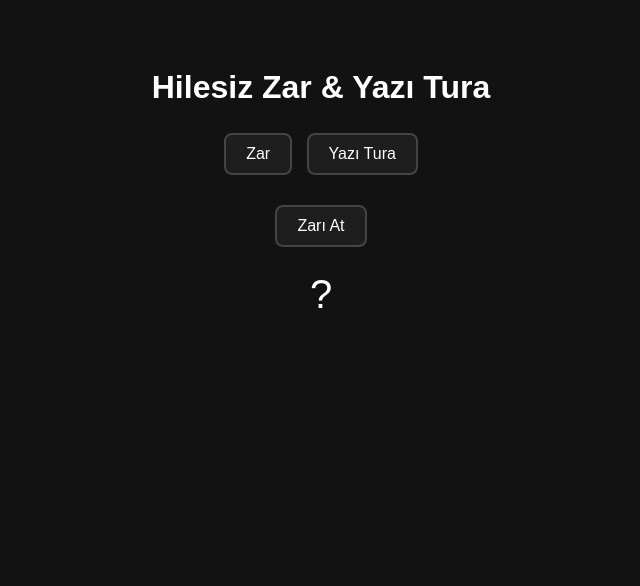
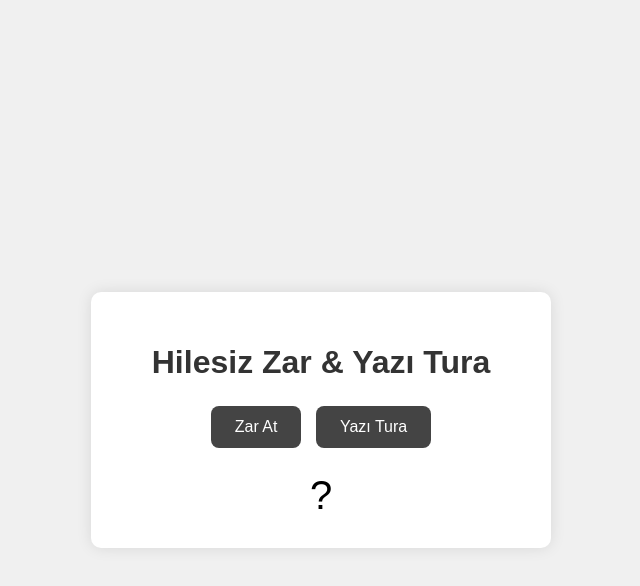
Before and after one commit to OT008/Dice-coin, a plain HTML site: page index.html in a window 1280 px wide. Shown: the whole page, without its empty margins (319-959 px from the left). Drawn offline with Linux system fonts and the light colour scheme.

Commit message:
Update index.html

```diff
--- a/index.html
+++ b/index.html
@@ -2,14 +2,34 @@
 <html lang="tr">
 <head>
   <meta charset="UTF-8">
-  <title>Zar ve Yazı Tura</title>
+  <meta name="viewport" content="width=device-width, initial-scale=1.0">
+  <title>Zar & Yazı Tura</title>
   <style>
     body {
-      background-color: #121212;
-      color: white;
       font-family: Arial, sans-serif;
+      background-color: #f0f0f0;
+      display: flex;
+      flex-direction: column;
+      justify-content: center;
+      align-items: center;
+      height: 100vh;
+      margin: 0;
+      padding: 20px;
+    }
+
+    .game-container {
+      background-color: #fff;
+      padding: 30px;
+      border-radius: 10px;
+      box-shadow: 0 0 15px rgba(0, 0, 0, 0.1);
       text-align: center;
-      padding: 40px;
+      max-width: 400px;
+      width: 100%;
+    }
+
+    h1 {
+      margin-bottom: 20px;
+      color: #333;
     }
 
     .btn-group {
@@ -17,70 +37,60 @@
     }
 
     button {
-      background-color: #1e1e1e;
+      background-color: #444;
       color: white;
-      border: 2px solid #444;
-      padding: 10px 20px;
+      border: none;
+      padding: 12px 24px;
       margin: 5px;
+      font-size: 16px;
+      border-radius: 8px;
       cursor: pointer;
-      border-radius: 8px;
-      font-size: 16px;
+      transition: background-color 0.3s;
     }
 
     button:hover {
-      background-color: #333;
+      background-color: #666;
     }
 
-    .section {
-      display: none;
+    .result-box {
+      font-size: 40px;
       margin-top: 20px;
+      transition: transform 0.3s ease;
     }
 
-    .active {
-      display: block;
-    }
-
-    .result {
-      font-size: 40px;
-      margin-top: 20px;
+    .result-box.animate {
+      transform: scale(1.3);
     }
   </style>
 </head>
 <body>
 
-  <h1>Hilesiz Zar & Yazı Tura</h1>
-
-  <div class="btn-group">
-    <button onclick="showSection('dice')">Zar</button>
-    <button onclick="showSection('coin')">Yazı Tura</button>
-  </div>
-
-  <!-- Zar bölümü -->
-  <div id="dice" class="section active">
-    <button onclick="rollDice()">Zarı At</button>
-    <div id="diceResult" class="result">?</div>
-  </div>
-
-  <!-- Yazı Tura bölümü -->
-  <div id="coin" class="section">
-    <button onclick="flipCoin()">Yazı mı Tura mı?</button>
-    <div id="coinResult" class="result">?</div>
+  <div class="game-container">
+    <h1>Hilesiz Zar & Yazı Tura</h1>
+    <div class="btn-group">
+      <button onclick="rollDice()">Zar At</button>
+      <button onclick="flipCoin()">Yazı Tura</button>
+    </div>
+    <div id="result" class="result-box">?</div>
   </div>
 
   <script>
-    function showSection(id) {
-      document.querySelectorAll('.section').forEach(el => el.classList.remove('active'));
-      document.getElementById(id).classList.add('active');
-    }
-
     function rollDice() {
       const result = Math.floor(Math.random() * 6) + 1;
-      document.getElementById('diceResult').innerText = result;
+      showResult(`Zar: ${result}`);
     }
 
     function flipCoin() {
       const result = Math.random() < 0.5 ? "Yazı" : "Tura";
-      document.getElementById('coinResult').innerText = result;
+      showResult(`Yazı Tura: ${result}`);
+    }
+
+    function showResult(text) {
+      const box = document.getElementById('result');
+      box.classList.remove('animate');
+      void box.offsetWidth; // animasyonu sıfırlamak için
+      box.textContent = text;
+      box.classList.add('animate');
     }
   </script>
 
```
